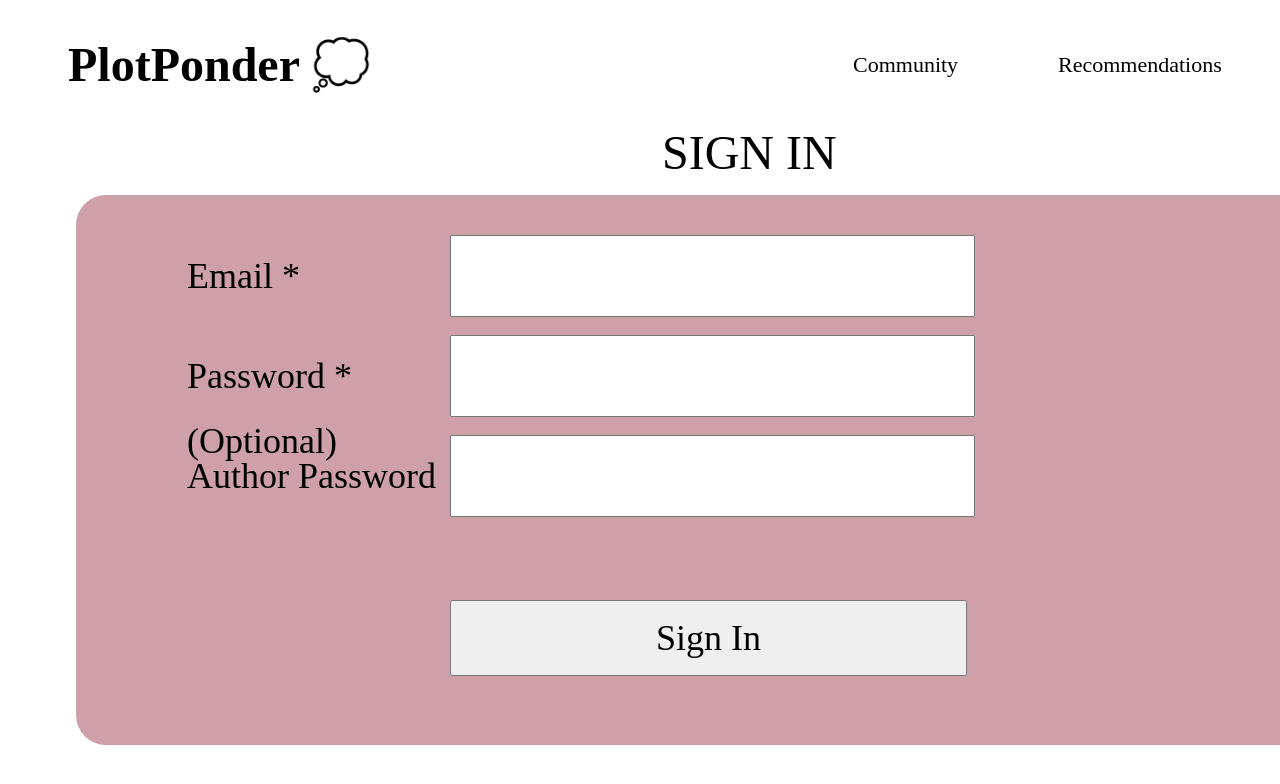
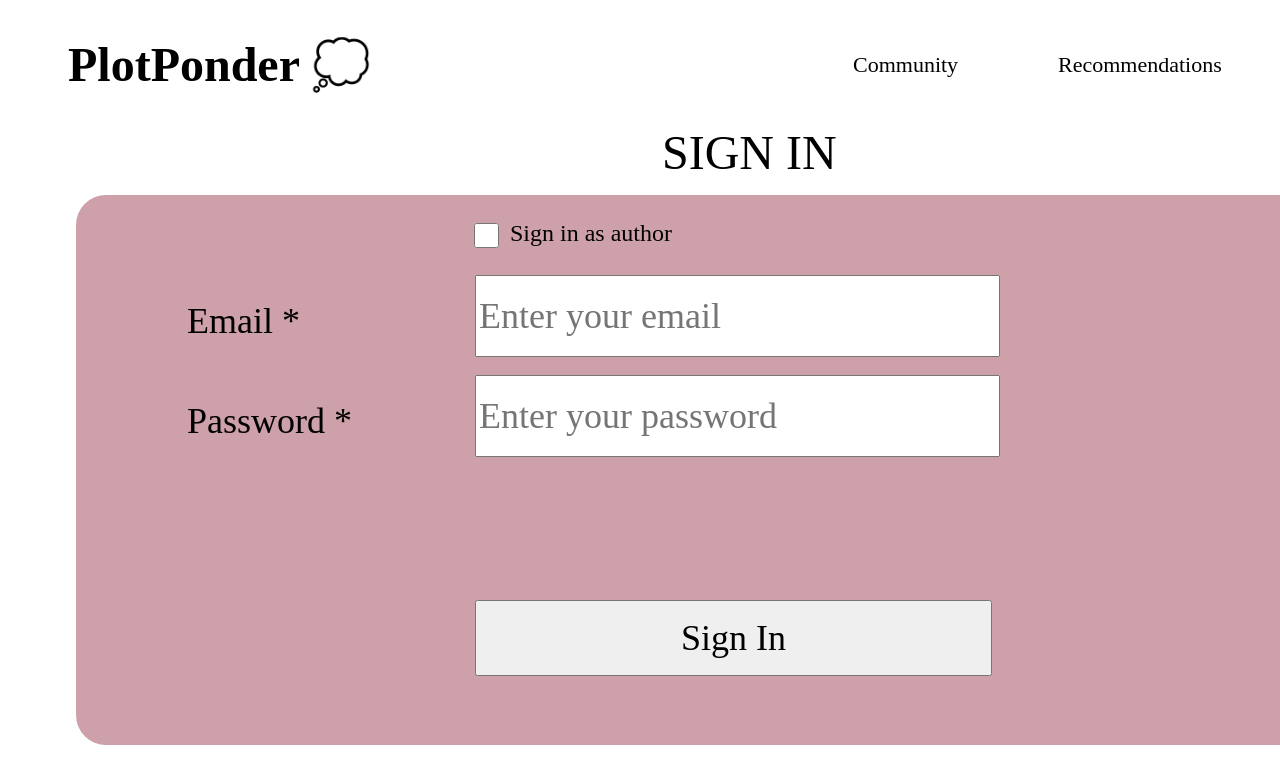
Before and after one commit to sahiti-akella/SENG401FinalProject, a React (Create React App) app in the folder plotponder/: page /SignIn in a window 1280 px wide. Shown: the top 784 px of the page. Built offline with nearby package versions, Linux system fonts and the light colour scheme.

Commit message:
routing and edits for sign in and sign out

```diff
--- a/plotponder/src/App.js
+++ b/plotponder/src/App.js
@@ -26,8 +26,6 @@ function App() {
         <Route path="/SignIn" element={<SignIn />} />
         <Route path="/SignUp" element={<SignUp />} />
 
-
-
         {/* Catch-all route for unmatched paths */}
         <Route path="*" element={<Navigate to="/" />} />
       </Routes>
--- a/plotponder/src/components/SignIn.css
+++ b/plotponder/src/components/SignIn.css
@@ -1,8 +1,7 @@
 .MacbookPro14SignIn {
   width: 1512px;
-  height: 982px;
-  position: relative;
-  background: white;
+  height: 900px;
+
 }
 
 .Rectangle76 {
@@ -40,7 +39,7 @@ form {
   position: absolute;
 }
 
-label {
+label, input, button {
   width: 517px;
   height: 76px;
   position: absolute;
@@ -64,19 +63,67 @@ input[type="password"] {
   left: 450px;
 }
 
-#optional {
-  top: 435px;
+label[for="Email"] {
+  left: 187px;
+  top: 300px;
+}
+
+input[type="text"][id="email"] {
+  left: 475px;
+  top: 275px;
+}
+
+label[for="password"] {
+  left: 187px;
+  top: 400px;
+}
+
+input[type="password"][id="password"] {
+  left: 475px;
+  top: 375px;
+}
+
+label[for="optional"] {
+  left: 187px;
+  top: 420px;
+}
+
+button[for="signin"] {
+  left: 475px;
+  top: 600px;
+  cursor: pointer;
 }
 
 button {
-  width: 517px;
-  height: 76px;
-  position: absolute;
-  color: black;
-  font-size: 36px;
-  font-family: 'Inika';
-  font-weight: 400;
-  word-wrap: break-word;
   left: 450px;
   top: 600px;
 }
+
+/* checkbox styles */
+input[type="checkbox"] {
+  position: absolute;
+  left: 470px !important;
+  top: 220px !important; /* Adjust the top position as needed */
+  z-index: 1;
+}
+
+label[for="signInAsAuthorCheckbox"] {
+  position: absolute;
+  left: 510px;
+  top: 220px; /* Adjust the top position as needed */
+  font-size: 24px; /* Adjust the font size as needed */
+  z-index: 2;
+}
+
+label[for="authorpassword"] {
+  position: absolute;
+  left: 187px;
+  top: 495px; /* Adjust the top position as needed */
+  z-index: 3;
+}
+
+input[type="password"][id="authorpassword"] {
+  position: absolute;
+  left: 475px;
+  top: 475px; /* Adjust the top position as needed */
+}
--- a/plotponder/src/components/SignUp.css
+++ b/plotponder/src/components/SignUp.css
@@ -1,8 +1,6 @@
 .MacbookPro14CreateAnAccount {
     width: 1512px;
     height: 982px;
-    position: relative;
-    background: white;
   }
 
   .Rectangle77 {
@@ -43,12 +41,36 @@
   label {
     width: 517px;
     height: 76px;
+    left: 187px;
     position: absolute;
     color: black;
     font-size: 36px;
     font-family: 'Inika';
     font-weight: 400;
     word-wrap: break-word;
+  }
+
+  label[for="firstname"] {
+    top: 255px;
+  }
+
+  label[for="lastname"] {
+    top: 355px;
+  }
+
+  label[for="EmailAccount"] {
+    top: 455px;
+  }
+
+  label[for="passwordsignup"] {
+    top: 555px;
+  }
+
+
+  label[for="signupasauthor"] {
+    left: 650px;
+    top: 637px;
+    font-size: 24px;
   }
 
   input[type="text"],
@@ -67,6 +89,8 @@
   input[type="checkbox"] {
     width: 25px;
     height: 25px;
+    left: 600px;
+    top: 635px;
     position: absolute;
     background: #CEA0AA;
   }
@@ -82,4 +106,11 @@
     word-wrap: break-word;
     left: 950px;
     top: 800px;
+    cursor: pointer;
   }
+
+  .authorSignUpMessage {
+    margin-top: 615px;
+    margin-left: 300px;
+
+  }
--- a/plotponder/src/components/pages/SignIn.js
+++ b/plotponder/src/components/pages/SignIn.js
@@ -1,31 +1,67 @@
-import React from "react";
+import React, { useState } from "react";
+import { useNavigate } from "react-router-dom";
 import "../SignIn.css";
 
 function SignIn(props) {
+  const [signInAsAuthor, setSignInAsAuthor] = useState(false);
+  const navigate = useNavigate();
+
+  const handleCheckboxChange = () => {
+    setSignInAsAuthor(!signInAsAuthor);
+  };
+
+  const handleSignIn = () => {
+    // Perform sign-in logic here (User Authentication from database)
+
+    // Navigate to "/Account" after successful sign-in
+    navigate("/Account");
+  };
+
   return (
-    <div className="MacbookPro14SignIn" style={{width: 1512, height: 982, position: 'relative', background: 'white'}}>
-  <div className="Rectangle76" style={{width: 1395, height: 550, left: 76, top: 195, position: 'absolute', background: '#CEA0AA', borderRadius: 30}} />
-  <div className="Frame2" style={{width: 100, height: 100, left: 233, top: 178, position: 'absolute'}} />
-  <div className="SignIn" style={{width: 212, height: 85, left: 662, top: 125, position: 'absolute', color: 'black', fontSize: 48, fontFamily: 'Inika', fontWeight: '400', wordWrap: 'break-word'}}>SIGN IN</div>
-    <form>
+    <div className="MacbookPro14SignIn">
+      <div className="Rectangle76" />
+      <div className="Frame2" />
+      <div className="SignIn">SIGN IN</div>
 
-        <label for="Email" style={{width: 517, height: 76, left: 187, top: 255, position: 'absolute', color: 'black', fontSize: 36, fontFamily: 'Inika', fontWeight: '400', wordWrap: 'break-word'}}>Email *</label>
-        <input type="text" id="email" name="email" style={{width: 517, height: 76, left: 450, top: 235, position: 'absolute', color: 'black', fontSize: 36, fontFamily: 'Inika', fontWeight: '400', wordWrap: 'break-word'}}></input>
-        <br></br>
+      <form>
+        <label htmlFor="Email">Email *</label>
+        <input type="text" id="email" name="email" placeholder="Enter your email"></input>
+        <br />
 
-        <label for ="password" style={{width: 517, height: 76, left: 187, top: 355, position: 'absolute', color: 'black', fontSize: 36, fontFamily: 'Inika', fontWeight: '400', wordWrap: 'break-word'}}>Password *</label>
-        <input type="password" id="password" name="password" style={{width: 517, height: 76, left: 450, top: 335, position: 'absolute', color: 'black', fontSize: 36, fontFamily: 'Inika', fontWeight: '400', wordWrap: 'break-word'}}></input>
-        <br></br>
+        <label htmlFor="password">Password *</label>
+        <input
+          type="password"
+          id="password"
+          name="password"
+          placeholder="Enter your password"
+          style={{ top: "375px", left: "475px" }}
+        ></input>
+        <br />
 
-        <label for ="optional" style={{width: 517, height: 76, left: 187, top: 420, position: 'absolute', color: 'black', fontSize: 36, fontFamily: 'Inika', fontWeight: '400', wordWrap: 'break-word'}}>(Optional)</label>
-        <label for ="authorpassword" style={{width: 517, height: 76, left: 187, top: 455, position: 'absolute', color: 'black', fontSize: 36, fontFamily: 'Inika', fontWeight: '400', wordWrap: 'break-word'}}>Author Password</label>
-        <input type = "text" id = "optional" name = "optional" style={{width: 517, height: 76, left: 450, top: 435, position: 'absolute', color: 'black', fontSize: 36, fontFamily: 'Inika', fontWeight: '400', wordWrap: 'break-word'}}></input>
+        {signInAsAuthor && (
+          <>
+            <label htmlFor="optional" style={{ top: "500px" }}>Author Password *</label>
+            <input
+              type="password"
+              id="authorpassword"
+              name="authorpassword"
+              placeholder="Enter your author password"
+            ></input>
+            <br />
+          </>
+        )}
 
-        <button for ="signin" style={{width: 517, height: 76, left: 450, top: 600, position: 'absolute', color: 'black', fontSize: 36, fontFamily: 'Inika', fontWeight: '400', wordWrap: 'break-word'}}>Sign In</button>
-    </form>
+        <input
+          type="checkbox"
+          id="signInAsAuthorCheckbox"
+          onChange={handleCheckboxChange}
+        />
+        <label htmlFor="signInAsAuthorCheckbox">Sign in as author</label>
+
+        <button type="button" onClick={handleSignIn} htmlFor="signin">Sign In</button>
+      </form>
     </div>
-
-);
+  );
 }
 
 export default SignIn;
--- a/plotponder/src/components/pages/SignUp.js
+++ b/plotponder/src/components/pages/SignUp.js
@@ -1,33 +1,45 @@
 import React from "react";
 import "../SignUp.css";
+import { useNavigate } from "react-router-dom";
 
 function SignUp(props) {
+  const navigate = useNavigate();
+
+  const handleSignUp = () => {
+    // Perform sign-in logic here (Adding User to Database, sending author password if indicated)
+
+    // Navigate to "/Account" after successful sign-in
+    navigate("/Account");
+  };
+
   return (
-    <div className="MacbookPro14CreateAnAccount" style={{width: 1512, height: 982, position: 'relative', background: 'white'}}>
-  <div className="Rectangle77" style={{width: 1395, height: 550, left: 76, top: 195, position: 'absolute', background: '#CEA0AA', borderRadius: 30}} />
-  <div className="Frame1" style={{width: 100, height: 100, left: 233, top: 178, position: 'absolute'}} />
-  <div className="SignUp" style={{width: 212, height: 85, left: 662, top: 125, position: 'absolute', color: 'black', fontSize: 48, fontFamily: 'Inika', fontWeight: '400', wordWrap: 'break-word'}}>SIGN UP</div>
+    <div className="MacbookPro14CreateAnAccount">
+      <div className="Rectangle77" />
+      <div className="Frame1"/>
+      <div className="SignUp">SIGN UP</div>
         <form>
-        <label for="firstname" style={{width: 517, height: 76, left: 187, top: 255, position: 'absolute', color: 'black', fontSize: 36, fontFamily: 'Inika', fontWeight: '400', wordWrap: 'break-word'}}> First Name *</label>
-        <input type="text" id="firstname" name="firstname" style={{width: 517, height: 76, left: 450, top: 235, position: 'absolute', color: 'black', fontSize: 36, fontFamily: 'Inika', fontWeight: '400', wordWrap: 'break-word'}}></input>
+            <label for="firstname"> First Name *</label>
+            <input type="text" id="firstname" name="firstname" style={{top: 235}}></input>
             <br></br>
 
-        <label for="lastname" style={{width: 517, height: 76, left: 187, top: 355, position: 'absolute', color: 'black', fontSize: 36, fontFamily: 'Inika', fontWeight: '400', wordWrap: 'break-word'}}> Last Name *</label>
-        <input type="text" id="lastname" name="lastname" style={{width: 517, height: 76, left: 450, top: 335, position: 'absolute', color: 'black', fontSize: 36, fontFamily: 'Inika', fontWeight: '400', wordWrap: 'break-word'}}></input>
+            <label for="lastname"> Last Name *</label>
+            <input type="text" id="lastname" name="lastname" style={{top: 335}}></input>
             <br></br>
 
-        <label for="EmailAccount" style={{width: 517, height: 76, left: 187, top: 455, position: 'absolute', color: 'black', fontSize: 36, fontFamily: 'Inika', fontWeight: '400', wordWrap: 'break-word'}}>Email *</label>
-        <input type="text" id="emailaccount" name="emailaccount" style={{width: 517, height: 76, left: 450, top: 435, position: 'absolute', color: 'black', fontSize: 36, fontFamily: 'Inika', fontWeight: '400', wordWrap: 'break-word'}}></input>
+            <label for="EmailAccount">Email *</label>
+            <input type="text" id="emailaccount" name="emailaccount" style={{top: 435}}></input>
             <br></br>
 
-        <label for ="passwordsignup" style={{width: 517, height: 76, left: 187, top: 555, position: 'absolute', color: 'black', fontSize: 36, fontFamily: 'Inika', fontWeight: '400', wordWrap: 'break-word'}}>Password *</label>
-        <input type="passwordsignup" id="passwordsignup" name="passwordsignup" style={{width: 517, height: 76, left: 450, top: 535, position: 'absolute', color: 'black', fontSize: 36, fontFamily: 'Inika', fontWeight: '400', wordWrap: 'break-word'}}></input>
+            <label for ="passwordsignup">Password *</label>
+            <input type="password" id="passwordsignup" name="passwordsignup" style={{top: 535}}></input>
             <br></br>
 
-        <input type="checkbox" id="signupasauthor" name="signupasauthor" value="authorsignup" style={{width: 25, height: 25, left: 600, top: 635, position: 'absolute', background: '#CEA0AA'}}></input>
-        <label for="signupasauthor" style={{width: 517, height: 76, left: 650, top: 637, position: 'absolute', color: 'black', fontSize: 24, fontFamily: 'Inika', fontWeight: '400', wordWrap: 'break-word'}}> Sign up as Author</label>
+            <input type="checkbox" id="signupasauthor" name="signupasauthor" value="authorsignup"></input>
+            <label for="signupasauthor"> Sign up as Author</label>
 
-        <button for ="signup" style={{width: 517, height: 76, left: 950, top: 800, position: 'absolute', color: 'black', fontSize: 36, fontFamily: 'Inika', fontWeight: '400', wordWrap: 'break-word'}}>Sign Up</button>
+            <p className="authorSignUpMessage">*When you sign up as an author, an author password will be sent to you via email. Use this password for future sign in's.*</p>
+
+            <button for ="signup" type="button" onClick={handleSignUp}>Sign Up</button>
         </form>
     </div>
 
```
Also changed, not shown: plotponder/src/components/pages/WelcomePage.js (+5 -4 lines), plotponder/src/components/pages/Homepage.js (deleted). Lines whose indentation alone changed are shown as unchanged.
